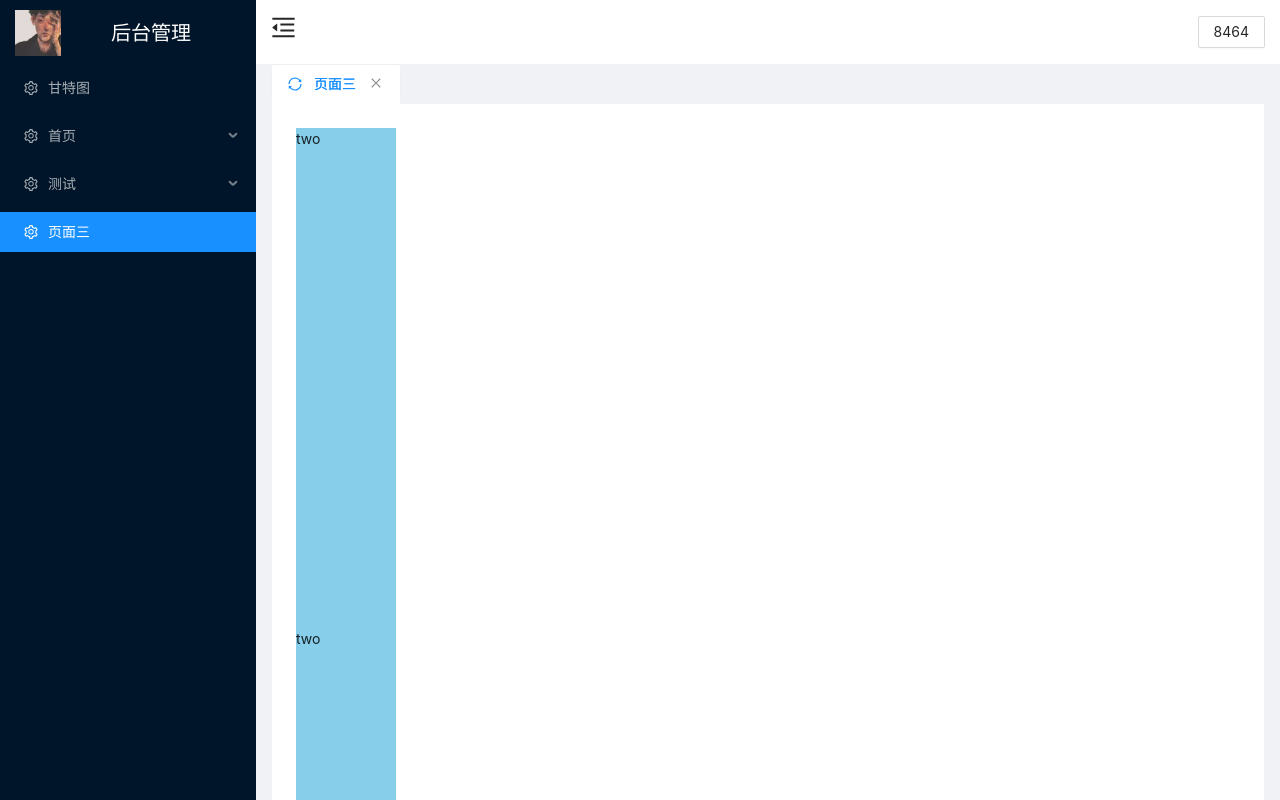
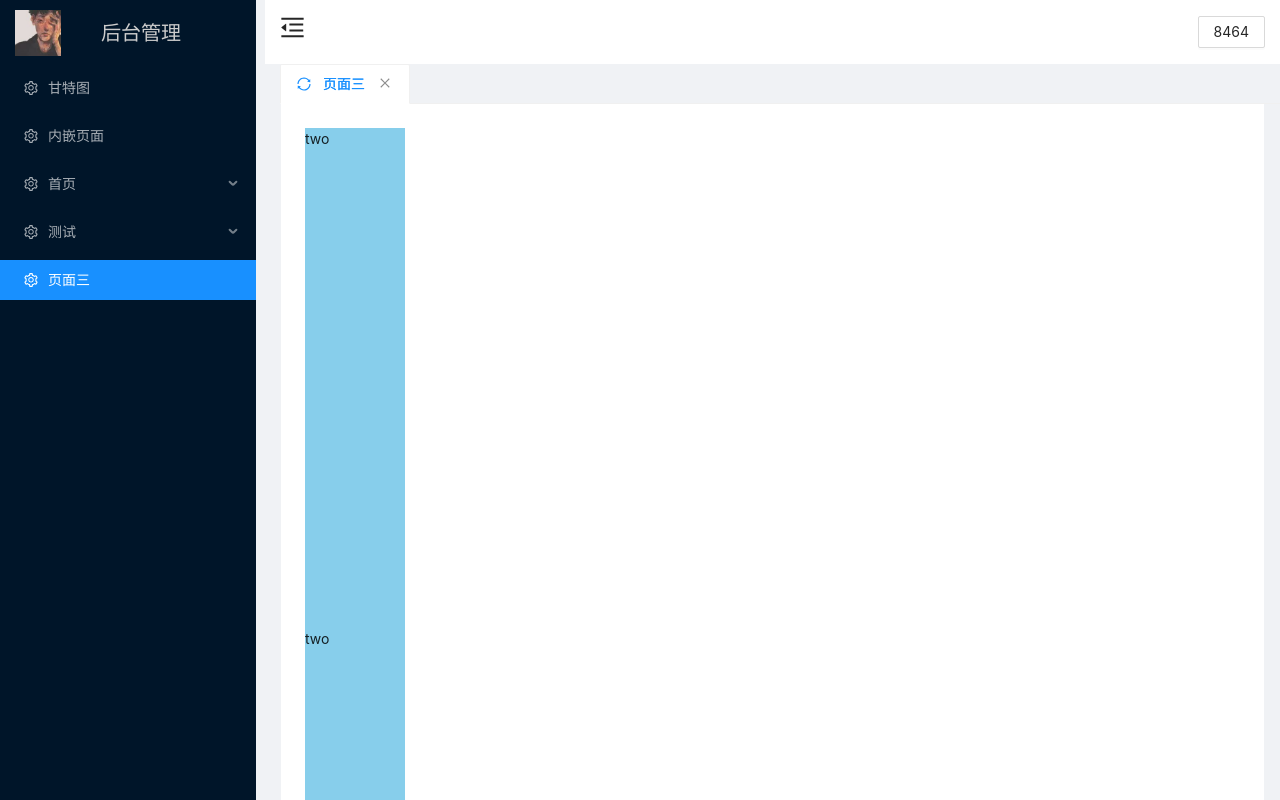
Before and after one commit to TCIano/vueViteAdmin, a Vue app: page /two in a window 1280 px wide. Shown: the top 800 px of the page. Built offline with nearby package versions, Linux system fonts and the light colour scheme.

Commit message:
feat: 设置页面最小高度，设置页面自适应高度

```diff
--- a/src/components/sider/index.vue
+++ b/src/components/sider/index.vue
@@ -1,12 +1,7 @@
 <template>
-   <a-layout-sider width="256px" v-model:collapsed="props.collapsed">
-      <div class="logo">
-         <img src="@/assets/image/profile(1).png" />
-         <h1>后台管理</h1>
-      </div>
    <a-menu
       id="menu"
-         theme="dark"
+      :theme="props.theme"
       :mode="props.mode"
       v-model:openKeys="openKeys"
       :selectedKeys="selectedKeys"
@@ -30,7 +25,6 @@
          </template>
       </template>
    </a-menu>
-   </a-layout-sider>
 </template>
 
 <script setup lang="ts" name="MySider">
@@ -44,6 +38,10 @@ const props = defineProps({
       type: String,
       default: 'inline',
    },
+   theme: {
+      type: String,
+      default: 'dark',
+   },
    menuList: {
       type: Array,
       default: () => [],
@@ -54,7 +52,6 @@ const props = defineProps({
       default: () => [],
    },
 })
-console.log(props.mode)
 
 const emit = defineEmits(['clickMenu'])
 // 点击菜单栏
@@ -75,33 +72,6 @@ const onClickItemMenu = (menuItem: MenuItem) => {
       }
    }
 }
-.logo {
-   height: 64px;
-   position: relative;
-   line-height: 64px;
-   padding-left: 15px;
-   -webkit-transition: all 0.3s;
-   transition: all 0.3s;
-   overflow: hidden;
-   background-color: #001529;
-   // &.light {
-   //    background-color: #fff;
-   //    h1 {
-   //       color: @primary-color;
-   //    }
-   // }
-   h1 {
-      color: #fff;
-      font-size: 20px;
-      margin: 0 0 0 50px;
-      display: inline-block;
-      vertical-align: middle;
-   }
-   img {
-      width: 46px;
-      vertical-align: middle;
-   }
-}
 
 .site-layout-sub-header-background {
    background: #fff;
--- a/src/layout/headertView.vue
+++ b/src/layout/headertView.vue
@@ -1,12 +1,28 @@
 <template>
-   <a-layout-header style="background: #fff; padding: 0">
-      <menu-unfold-outlined class="outLined" v-if="props.collapsed" @click="toggleCollapse" />
-      <menu-fold-outlined class="outLined" v-else @click="toggleCollapse" />
+   <a-layout-header
+      :style="{
+         background: props.theme == 'dark' && props.mode === 'horizontal' ? '#001529' : '#fff',
+         padding: 0,
+      }"
+   >
+      <menu-unfold-outlined
+         class="outLined"
+         v-if="props.collapsed && mode !== 'horizontal'"
+         @click="toggleCollapse"
+      />
+      <menu-fold-outlined
+         class="outLined"
+         v-else-if="mode !== 'horizontal'"
+         @click="toggleCollapse"
+      />
       <!-- 头部右边菜单 -->
       <div class="admin-header-right">
          <a-space>
             <a-button>8464</a-button>
          </a-space>
+      </div>
+      <div class="admin-header-menu">
+         <slot name="sideMenu"></slot>
       </div>
       <!-- tab栏 -->
       <a-tabs
@@ -34,8 +50,15 @@
 </template>
 
 <script setup lang="ts" name="headerView">
-const props = defineProps(['collapsed', 'tabsList', 'activeKey'])
+import { useGlobalSettingStore } from '@/store/modules/globalSetting'
+import { computed, ref } from 'vue'
+const props = defineProps(['collapsed', 'tabsList', 'activeKey', 'theme', 'mode'])
 const emit = defineEmits(['toggleCollapse', 'tabsClose', 'changePane', 'reloadRoute'])
+//设置菜单类型
+let globalSettingStore = useGlobalSettingStore()
+let mode = computed(() => {
+   return globalSettingStore.getNavMode
+})
 const toggleCollapse = () => {
    emit('toggleCollapse')
 }
@@ -64,6 +87,9 @@ const reloadRoute = (path: string) => {
       color: #3498db;
    }
 }
+.admin-header-menu {
+   display: flex;
+}
 .admin-header-right {
    float: right;
    margin-right: 15px;
--- a/src/layout/homeView.vue
+++ b/src/layout/homeView.vue
@@ -1,21 +1,39 @@
 <template>
    <a-layout>
+      <a-layout-sider
+         v-if="mode !== 'horizontal'"
+         width="256px"
+         v-model:collapsed="collapsed"
+         style="overflow: auto; position: fixed; height: 100vh; top: 0; left: 0; bottom: 0"
+      >
+         <div
+            class="logo"
+            :style="{
+               '--titleBg': theme === 'light' ? '#fff' : '#001529',
+            }"
+         >
+            <img src="@/assets/image/profile(1).png" />
+            <h1 :style="{ '--titleColor': theme === 'light' ? '#001529' : '#ccc' }">后台管理</h1>
+         </div>
          <!-- 菜单 -->
          <MySider
-         v-if="mode !== 'horizontal'"
+            :theme="theme"
             :mode="mode"
             :menuList="routes"
             :selectedKeys="selectedKeys"
             :collapsed="collapsed"
-         style="position: fixed; height: 100vh; left: 0; right: 0"
             @clickMenu="clickMenu"
          />
+      </a-layout-sider>
       <!-- 内容 -->
       <a-layout
-         class="beauty-scroll admin-layout-main"
-         :style="{ marginLeft: !collapsed ? '256px' : '80px' }"
+         :class="['beauty-scroll', 'admin-layout-main']"
+         :style="{ marginLeft: mode !== 'horizontal' ? (!collapsed ? '265px' : '80px') : '0px' }"
       >
+         <!--  -->
          <HeadertView
+            :theme="theme"
+            :mode="mode"
             class="admin-header"
             :collapsed="collapsed"
             :tabsList="tabsList"
@@ -24,13 +42,34 @@
             @tabsClose="tabsClose"
             @changePane="changePane"
             @reload-route="reloadRoute"
+         >
+            <template #sideMenu v-if="mode === 'horizontal'">
+               <!-- 页面不路由菜单 -->
+               <div class="logo">
+                  <img src="@/assets/image/profile(1).png" />
+                  <h1 :style="{ '--titleColor': theme === 'light' ? '#001529' : '#ccc' }">
+                     后台管理
+                  </h1>
+               </div>
+               <MySider
+                  v-if="mode === 'horizontal'"
+                  :theme="theme"
+                  :mode="mode"
+                  :menuList="routes"
+                  :selectedKeys="selectedKeys"
+                  :collapsed="collapsed"
+                  @clickMenu="clickMenu"
+                  style="margin-left: 10px"
                />
+            </template>
+         </HeadertView>
          <a-layout-content
             :style="{
                margin: '40px 16px 10px',
                padding: '24px',
                background: '#fff',
-               minHeight: `${minHeight}px`,
+               height: `${maxHeight}px`,
+               minHeight: '700px',
             }"
          >
             <router-view v-if="reloadRouteAlive">
@@ -57,7 +96,7 @@ import { message } from 'ant-design-vue'
 import { ref, nextTick, unref, watch, computed } from 'vue'
 import { useRouter, useRoute } from 'vue-router'
 import pageTransition from '../components/pageTransition/index.vue'
-import MySider from '../components/sider/index.vue'
+import MySider from '@/components/sider/index.vue'
 import HeadertView from './headertView.vue'
 import { matches0, MenuItem, tabsList } from './type'
 import { useGlobalSettingStore } from '@/store/modules/globalSetting'
@@ -71,7 +110,10 @@ watch(
    }
 )
 const routes = router.options.routes[0].children
-const minHeight = ref(window.innerHeight - 64 - 50)
+const maxHeight = ref(window.innerHeight - 64 - 50)
+window.addEventListener('resize', () => {
+   maxHeight.value = window.innerHeight - 64 - 50
+})
 const collapsed = ref(false)
 const toggleCollapse = () => {
    collapsed.value = !collapsed.value
@@ -146,22 +188,37 @@ let globalSettingStore = useGlobalSettingStore()
 let mode = computed(() => {
    return globalSettingStore.getNavMode
 })
+let theme = computed(() => {
+   return globalSettingStore.getNavTheme
+})
 </script>
 
 <style scoped lang="less">
+.logo {
+   height: 64px;
+   // position: relative;
+   line-height: 64px;
+   padding-left: 15px;
+   -webkit-transition: all 0.3s;
+   transition: all 0.3s;
+   overflow: hidden;
+   background-color: var(--titleBg);
+   h1 {
+      color: var(--titleColor);
+      font-size: 20px;
+      margin: 0 0 0 40px;
+      display: inline-block;
+      vertical-align: middle;
+   }
+   img {
+      width: 46px;
+      vertical-align: middle;
+   }
+}
 .admin-layout-main {
    // padding-top: 20px;
+   margin-left: 0px;
    .admin-header {
-      // position: fixed;
-      // right: 0;
-      // left: 200px;·
-      // margin-bottom: 64px;·
-      // float: right;
-      // overflow: hidden;
-      // transition: all 0.2s;
-      // &.fixed-tabs.multi-page:not(.fixed-header) {
-      //    height: 0;
-      // }
    }
    // .zoom-fade-enter-active,
    // .zoom-fade-leave-active {
--- a/src/store/modules/globalSetting.ts
+++ b/src/store/modules/globalSetting.ts
@@ -15,8 +15,10 @@ export const useGlobalSettingStore = defineStore('global-setting', {
     },
     getters: {
         getNavMode: (state): string => {
-            console.log(state);
             return state.navMode
+        },
+        getNavTheme: (state): string => {
+            return state.navTheme
         }
     }
 })
--- a/src/views/iframe/index.vue
+++ b/src/views/iframe/index.vue
@@ -1,19 +1,27 @@
 <template>
-   <iframe id="iframe" :style="{ width: '100%' }" :src="ifUrl" frameborder="0"></iframe>
+   <div>
+      <iframe
+         id="iframe"
+         :style="{ width: '100%', height: `${ifHeight}px` }"
+         :src="ifUrl"
+         frameborder="0"
+      ></iframe>
+   </div>
 </template>
 
 <script setup lang="ts">
-import two from '../two/index.vue'
 import { ref, reactive, toRefs, onBeforeMount, onMounted, watchEffect, computed } from 'vue'
-const ifUrl = ref('')
+const ifUrl = ref('http://localhost:8080/#/demo')
 // http://localhost:8081
+let ifHeight = computed(() => window.innerHeight - 64 - 40 - 10 - 24)
+console.log(ifHeight)
 </script>
 <style scoped lang="less">
 iframe {
-   position: absolute;
-   top: 0;
-   right: 0;
-   display: block;
-   height: 100%;
+   // position: absolute;
+   // top: 0;
+   // right: 0;
+   // display: block;
+   // height: 100vh;
 }
 </style>
--- a/src/views/iframe/page.js
+++ b/src/views/iframe/page.js
@@ -1,4 +1,4 @@
 export default {
     title: '内嵌页面',
-    hidden: true
+    // hidden: true
 }
```
Lines whose indentation alone changed are shown as unchanged.
